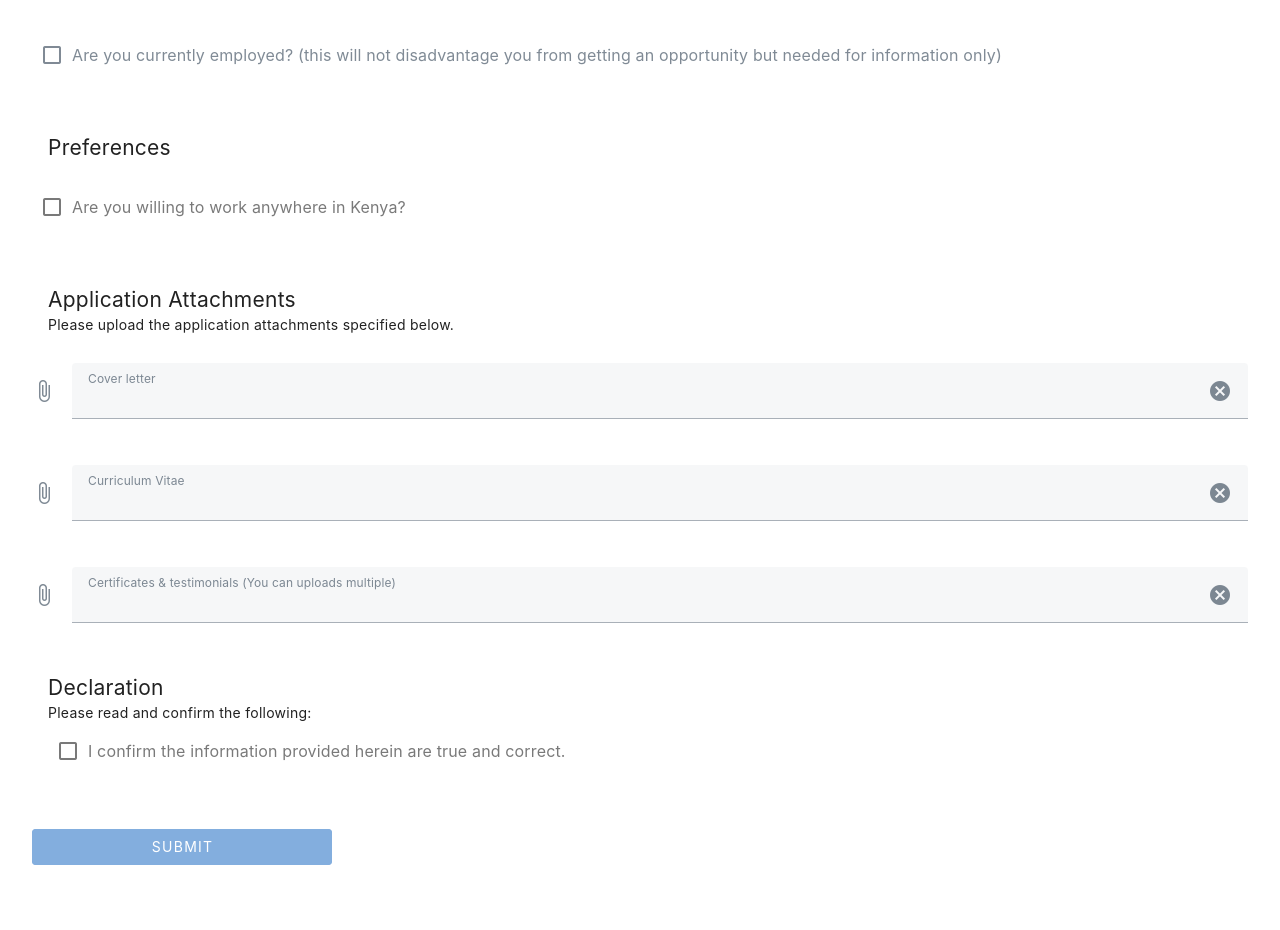
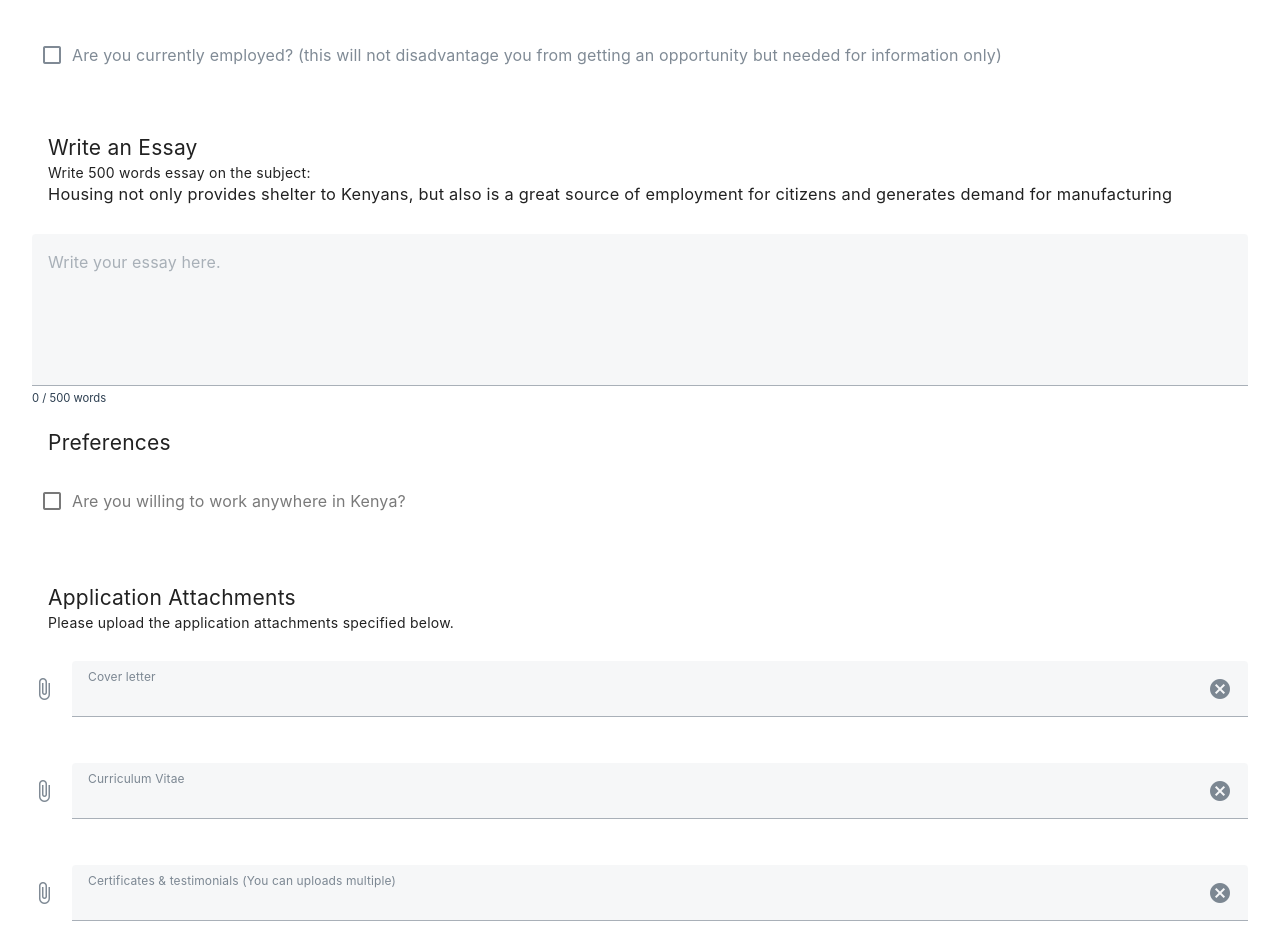
Before and after one commit to paullaster/apply-mate, a Vue app: page / in a window 1280 px wide. Shown: the part 2160-3090 px from the top of the page. Before the commit the page ends 3037 px from the top, so only its background shows below. Built offline with nearby package versions, Linux system fonts and the light colour scheme; no server answers.

Commit message:
add essay and education validations

```diff
--- a/src/components/ApplicationComponent.vue
+++ b/src/components/ApplicationComponent.vue
@@ -45,7 +45,12 @@ const formData = ref({
     certificate_testimonials: ''
   },
   declaration: false,
-  willingToWorkAnyWhere: false
+  willingToWorkAnyWhere: false,
+  essay: {
+    heading:
+      'Housing not only provides shelter to Kenyans, but also is a great source of employment for citizens and generates demand for manufacturing',
+    content: ''
+  }
 })
 const otherProfession = ref('')
 const educationObject = ref({
@@ -60,8 +65,10 @@ const professionalBodys = ref({
   membershipNumber: '',
   membershipType: ''
 })
-const otherMembershipBody = ref('')
-const othermembershipType = ref('')
+const otherMembershipBody = ref('');
+const othermembershipType = ref('');
+const educationPayloadValid = ref(false);
+const essayPayloadValid = ref(false);
 
 const gender = ['Male', 'Female']
 const prefession = [
@@ -81,116 +88,117 @@ const prefession = [
   'Land Surveyors',
   'Communication and Branding',
   'ICT',
+  'Urban and Regional Planning',
   'Other support professions'
-];
+]
 const countisList = [
   {
     code: '001',
-    description: 'Mombasa',
+    description: 'Mombasa'
   },
   {
     code: '002',
-    description: ' Kwale',
+    description: ' Kwale'
   },
   {
     code: '003',
-    description: 'Kilifi',
+    description: 'Kilifi'
   },
   {
     code: '004',
-    description: 'Tana River',
+    description: 'Tana River'
   },
   {
     code: '005',
-    description: 'Lamu',
+    description: 'Lamu'
   },
   {
     code: '006',
-    description: 'Taita Taveta',
+    description: 'Taita Taveta'
   },
   {
     code: '007',
-    description: 'Garissa',
+    description: 'Garissa'
   },
   {
     code: '008',
-    description: 'Wajir',
+    description: 'Wajir'
   },
   {
     code: '009',
-    description: 'Mandera',
+    description: 'Mandera'
   },
   {
     code: '010',
-    description: 'Marsabit',
+    description: 'Marsabit'
   },
   {
     code: '011',
-    description: 'Isiolo',
+    description: 'Isiolo'
   },
   {
     code: '012',
-    description: 'Meru',
+    description: 'Meru'
   },
   {
     code: '013',
-    description: 'Tharaka Nithi',
+    description: 'Tharaka Nithi'
   },
   {
     code: '014',
-    description: 'Embu',
+    description: 'Embu'
   },
   {
     code: '015',
-    description: 'Kitui',
+    description: 'Kitui'
   },
   {
     code: '016',
-    description: 'Machakos',
+    description: 'Machakos'
   },
   {
     code: '017',
-    description: 'Makueni',
+    description: 'Makueni'
   },
   {
     code: '018',
-    description: 'Nyandarua',
+    description: 'Nyandarua'
   },
   {
     code: '019',
-    description: 'Nyeri',
+    description: 'Nyeri'
   },
   {
     code: '020',
-    description: 'Kirinyaga',
+    description: 'Kirinyaga'
   },
   {
     code: '021',
-    description: 'Murang\'a',
+    description: "Murang'a"
   },
   {
     code: '022',
-    description: 'Kiambu',
+    description: 'Kiambu'
   },
   {
     code: '023',
-    description: 'Turkana',
+    description: 'Turkana'
   },
   {
     code: '024',
-    description: 'West Pokot',
+    description: 'West Pokot'
   },
   {
     code: '025',
-    description: 'Samburu',
+    description: 'Samburu'
   },
   {
     code: '026',
-    description: 'Trans Nzoia',
+    description: 'Trans Nzoia'
   },
   {
     code: '027',
-    description: 'Uasin Gishu',
+    description: 'Uasin Gishu'
   },
   {
     code: '028',
@@ -234,11 +242,11 @@ const countisList = [
   },
   {
     code: '038',
-    description: 'Vihiga',
+    description: 'Vihiga'
   },
   {
     code: '039',
-    description: 'Bungoma',
+    description: 'Bungoma'
   },
   {
     code: '040',
@@ -246,7 +254,7 @@ const countisList = [
   },
   {
     code: '041',
-    description: 'Siaya',
+    description: 'Siaya'
   },
   {
     code: '042',
@@ -254,7 +262,7 @@ const countisList = [
   },
   {
     code: '043',
-    description: 'Homabay',
+    description: 'Homabay'
   },
   {
     code: '044',
@@ -270,9 +278,9 @@ const countisList = [
   },
   {
     code: '047',
-    description: 'Nairobi City',
-  },
-];
+    description: 'Nairobi City'
+  }
+]
 const educationLevel = [
   {
     description: 'Select Education Level',
@@ -344,6 +352,8 @@ const cvBase64 = ref('')
 const certificateTestimonialsBase64 = ref('')
 const showEducationForm = ref(true)
 const showProfessionalAssociationForm = ref(true)
+const wordCount = ref(0)
+const maxLength = ref(5000)
 
 // COMPUTED
 const setAddEducation = computed({
@@ -408,6 +418,16 @@ async function setCertificateTestimonials() {
 }
 async function submitApplication() {
   try {
+    await validateEducationPayload(formData.value.education);
+    await validateEssayPayload(formData.value.essay);
+    if (!educationPayloadValid.value) {
+      useToast().error('You add must your Bachelors education level!');
+      return;
+    }
+    if (!essayPayloadValid.value) {
+      useToast().error('You must write the requested essay to complete your application!')
+      return;
+    }
     const response = await axios.request({
       method: 'post',
       url: '/application',
@@ -479,16 +499,49 @@ function addProfessionalBody() {
     useToast().error(error.message)
   }
 }
+
+function checkWordLimit() {
+  const words = formData.value.essay.content.split(/\s+/).filter((word) => word.length > 0)
+  wordCount.value = words.length
+  if (wordCount.value > maxLength.value) {
+    formData.value.essay.content = words.slice(0, maxLength.value).join(' ')
+    wordCount.value = maxLength.value
+  }
+}
+
+async function validateEducationPayload(education) {
+  try {
+    education.forEach(level => {
+      if (level.educationLevel === 'BACHELORS') {
+        educationPayloadValid.value = true;
+      }
+    });
+  } catch (error) {
+    useToast().error("Please make sure your education information is correct")
+  }
+}
+async function validateEssayPayload(essay) {
+  try {
+    if (essay.content !== '') {
+      essayPayloadValid.value = true;
+    }
+  } catch (error) {
+    useToast().error("Please make sure your education information is correct")
+  }
+}
+
 </script>
 <template>
   <header style="margin-top: 2rem; margin-bottom: 4rem">
     <div class="d-flex justify-content-center">
-      <img :src="governLogo" alt="Government of Kenya Logo" style="max-width: 500px; margin-bottom: 2rem;" />
+      <img
+        :src="governLogo"
+        alt="Government of Kenya Logo"
+        style="max-width: 500px; margin-bottom: 2rem"
+      />
     </div>
     <div>
-      <h1>
-      Kenya's National Graduate Recruitment Programme (NGRP) - 2023-2026
-    </h1>
+      <h1>Kenya's National Graduate Recruitment Programme (NGRP) - 2023-2026</h1>
       <p>
         The Government of Kenya has a goal to bridge the annual gap of 250,000 homes by activating
         affordable projects across the nation under the affordable housing program and needs the
@@ -506,7 +559,7 @@ function addProfessionalBody() {
       <h4>Please provide the following information to complete your application</h4>
       <p>All the fields marked with (*) must be provided!</p>
     </section>
-    <section>
+    <section style="margin-bottom: 2rem">
       <v-form>
         <v-card class="my-3" elevation="0">
           <v-card-text>
@@ -542,7 +595,8 @@ function addProfessionalBody() {
               :items="countisList"
               item-value="code"
               item-title="description"
-            required>
+              required
+            >
             </v-select>
           </v-col>
           <v-col cols="12" lg="4" md="4" sm="12">
@@ -856,6 +910,29 @@ function addProfessionalBody() {
         </v-row>
         <v-card class="my-3" elevation="0">
           <v-card-text>
+            <h2>Write an Essay</h2>
+            <p>Write 500 words essay on the subject:</p>
+            <h3>{{ formData.essay.heading }}</h3>
+          </v-card-text>
+        </v-card>
+        <v-row>
+          <v-col col="12">
+            <v-textarea
+              v-model="formData.essay.content"
+              placeholder="Write your essay here."
+              :maxlength="maxLength"
+              @input="checkWordLimit"
+              auto-grow
+              required
+            >
+            </v-textarea>
+            <sub style="display: block; margin-top: -0.8rem; background-color: red"
+              >{{ wordCount }} / 500 words</sub
+            >
+          </v-col>
+        </v-row>
+        <v-card class="my-4" elevation="0">
+          <v-card-text>
             <h2>Preferences</h2>
           </v-card-text>
           <v-row>
```
Lines whose indentation alone changed are shown as unchanged.
